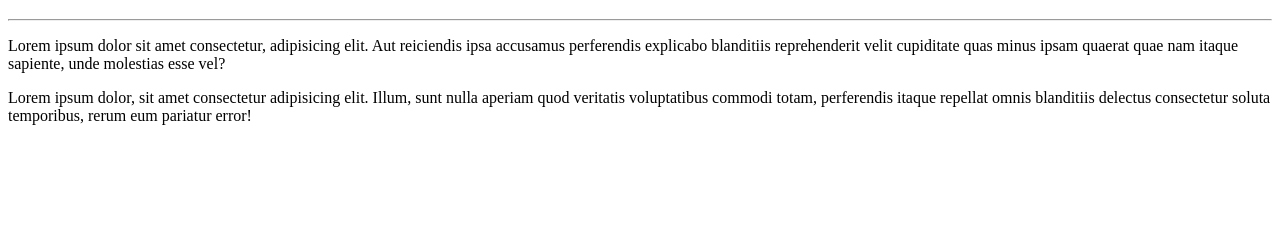
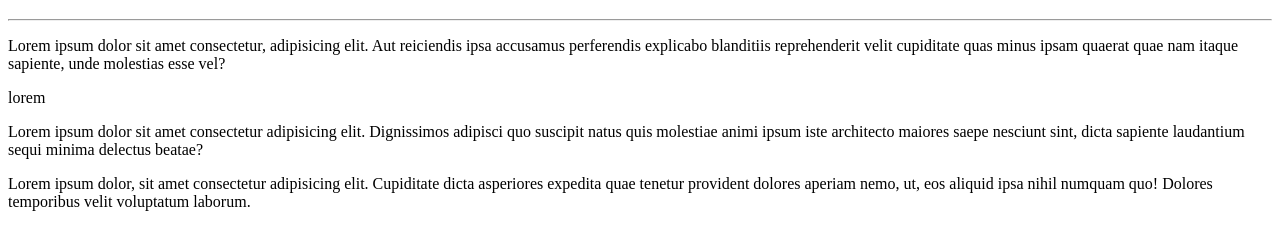
Before and after one commit to nrabelloo/Ola-Mundo, a plain HTML site: page site-exemplo/index.html in a window 1280 px wide. Shown: the part 61-310 px from the top of the page. Drawn offline with Linux system fonts and the light colour scheme.

Commit message:
atualização

```diff
--- a/site-exemplo/index.html
+++ b/site-exemplo/index.html
@@ -9,6 +9,8 @@
     <h1>Olá, Mundo!</h1>
     <hr>
     <p>Lorem ipsum dolor sit amet consectetur, adipisicing elit. Aut reiciendis ipsa accusamus perferendis explicabo blanditiis reprehenderit velit cupiditate quas minus ipsam quaerat quae nam itaque sapiente, unde molestias esse vel?</p>
-    <p>Lorem ipsum dolor, sit amet consectetur adipisicing elit. Illum, sunt nulla aperiam quod veritatis voluptatibus commodi totam, perferendis itaque repellat omnis blanditiis delectus consectetur soluta temporibus, rerum eum pariatur error!</p>
+    <p>lorem</p>
+    <p>Lorem ipsum dolor sit amet consectetur adipisicing elit. Dignissimos adipisci quo suscipit natus quis molestiae animi ipsum iste architecto maiores saepe nesciunt sint, dicta sapiente laudantium sequi minima delectus beatae?</p>
+    <p>Lorem ipsum dolor, sit amet consectetur adipisicing elit. Cupiditate dicta asperiores expedita quae tenetur provident dolores aperiam nemo, ut, eos aliquid ipsa nihil numquam quo! Dolores temporibus velit voluptatum laborum.</p>
 </body>
 </html>
```
